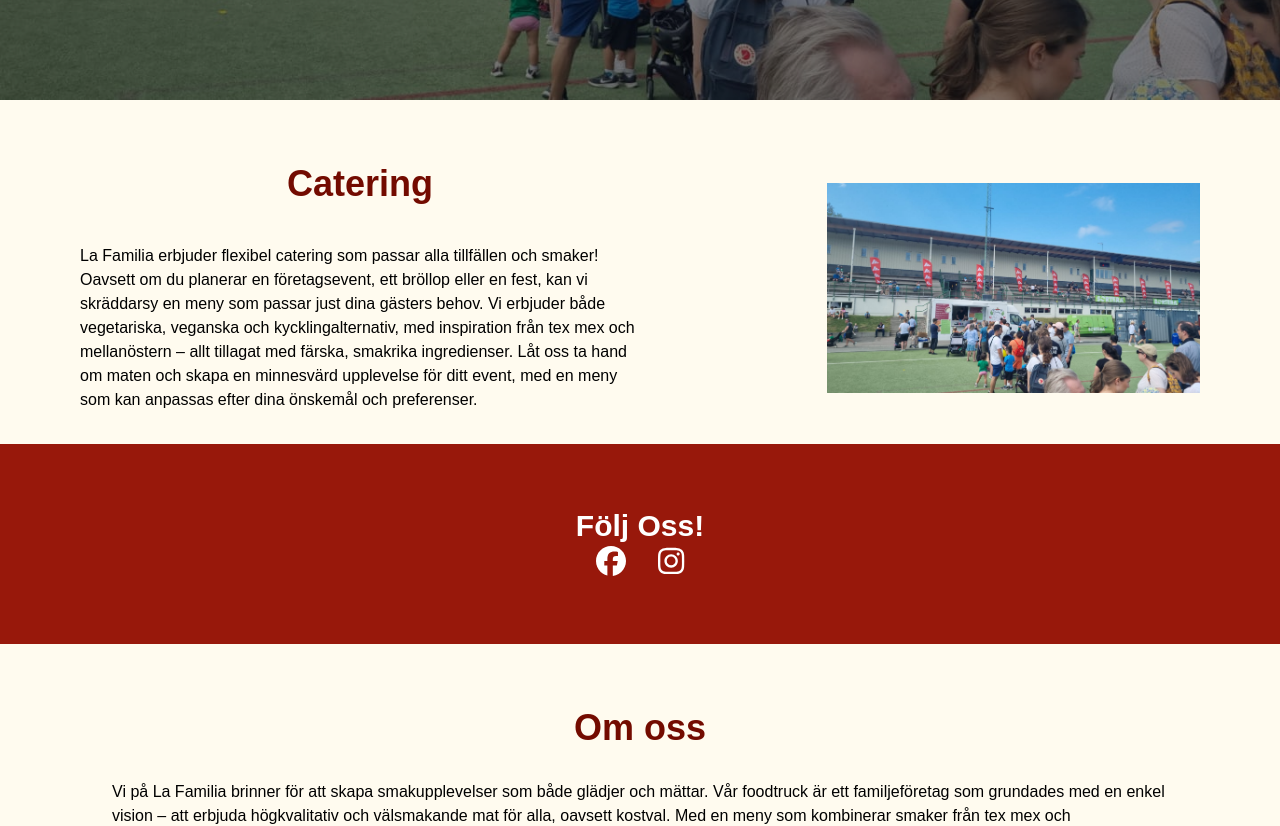
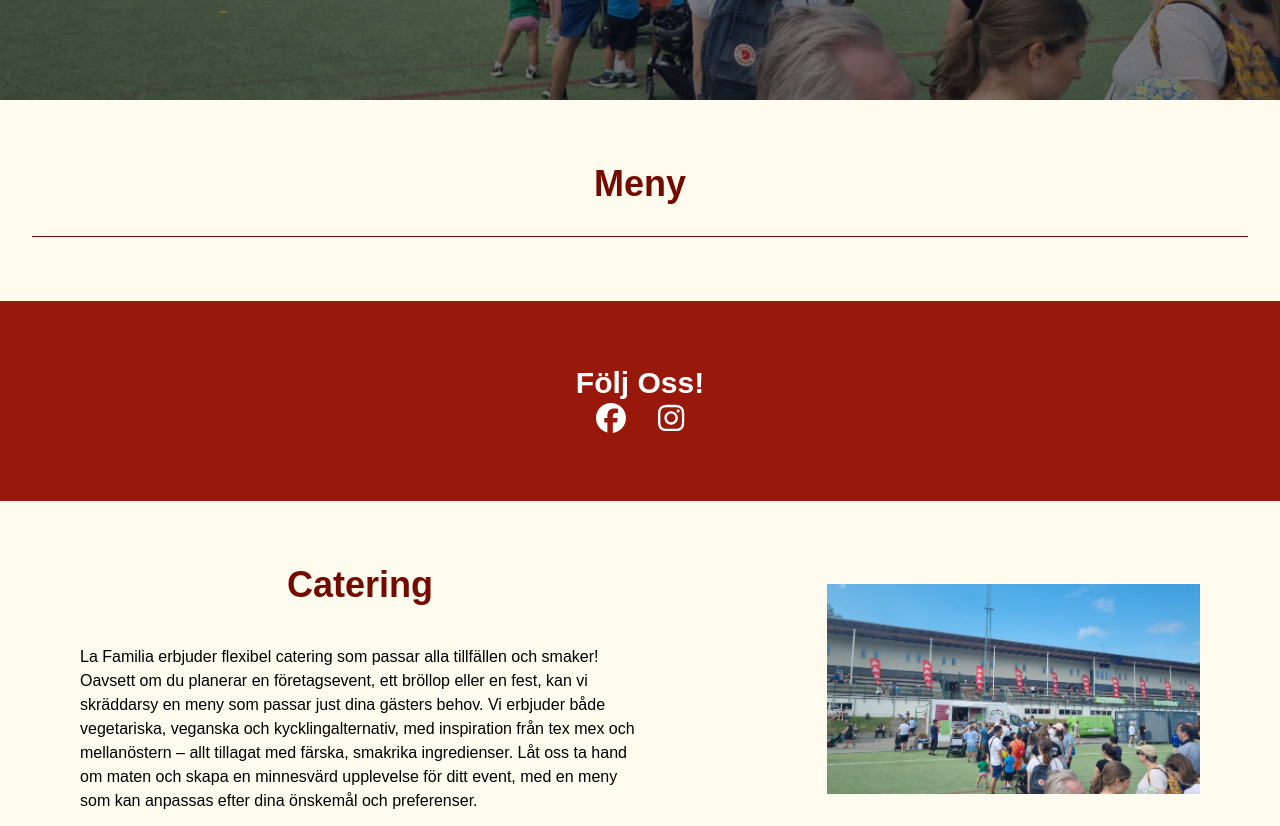
Before and after one commit to jmattaa/lafamilia, a React (Create React App) app: page / in a window 1280 px wide. Shown: the part 700-1526 px from the top of the page. Built offline with nearby package versions, Linux system fonts and the light colour scheme.

Commit message:
start to add meny

```diff
--- a/src/App.jsx
+++ b/src/App.jsx
@@ -5,6 +5,7 @@ import FollowBanner from './sections/followbanner';
 import Hero from './sections/hero';
 import Contact from './sections/contact';
 import ImageCarousel from './sections/carousel';
+import Menu from './sections/menu';
 
 function App() {
     return (
@@ -17,8 +18,9 @@ function App() {
                 cta_text="Kontakta oss"
                 cta_redirect="mailto:foodtruck@lafamiliam.se"
             />
+            <Menu />
+            <FollowBanner />
             <Catering />
-            <FollowBanner />
             <About />
             <ImageCarousel />
             <Contact />
--- /dev/null
+++ b/src/sections/menu.jsx
@@ -0,0 +1,19 @@
+import Reac from "react";
+import { motion, AnimatePresence } from "framer-motion";
+
+const Menu = () => {
+    return (
+        <div
+            id="menu-section"
+            className="mt-8 p-8 w-full flex flex-col flex-wrap content-center">
+            <h1
+                className="text-palette-4 text-4xl text-center font-bold">
+                Meny
+            </h1>
+
+            <hr className="w-full my-8 border-palette-4" />
+        </div>
+    )
+};
+
+export default Menu
--- a/src/sections/navbar.jsx
+++ b/src/sections/navbar.jsx
@@ -18,6 +18,7 @@ function Navbar({ scrollToRef }) {
 
 
     const navLinks = [
+        ["Meny", "menu-section"],
         ["Catering", "catering-section"],
         ["Om Oss", "about-section"],
     ];
```
Also changed, not shown: src/sections/carousel.jsx (line endings or trailing spaces).
